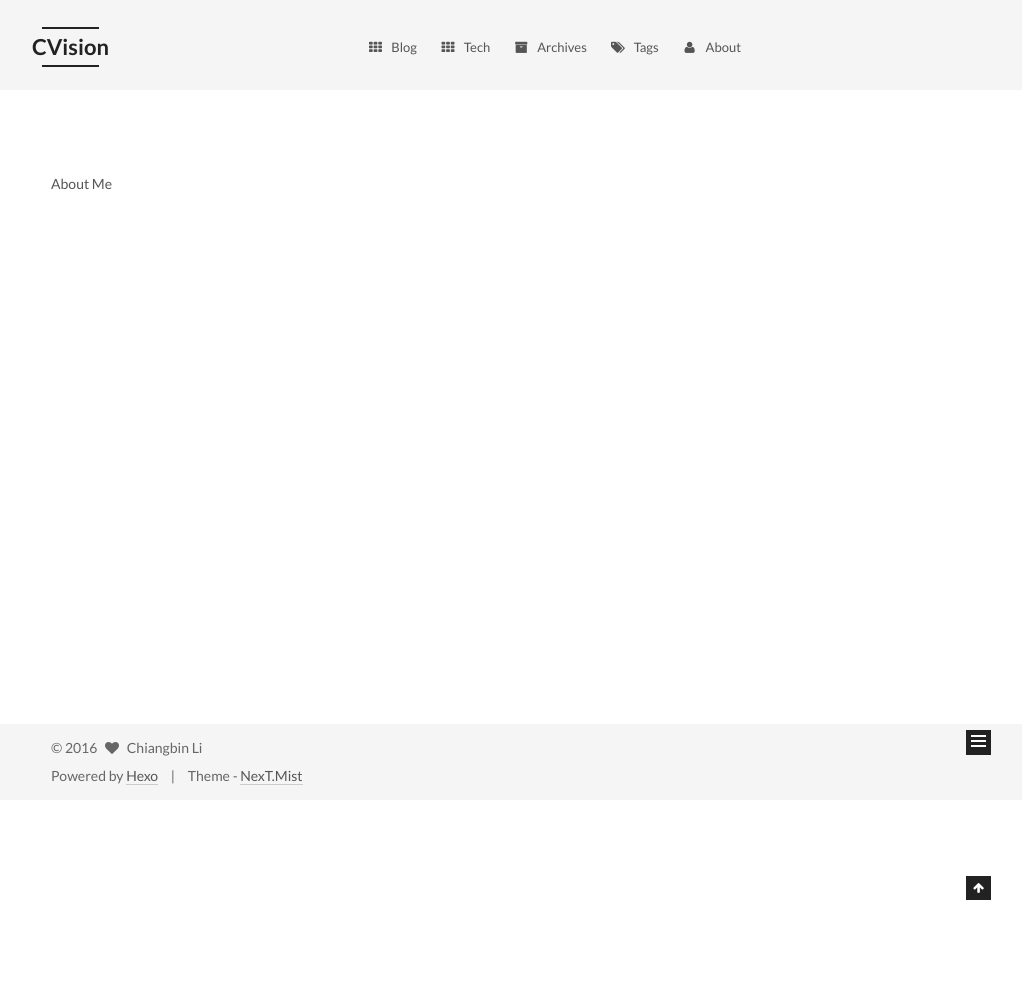
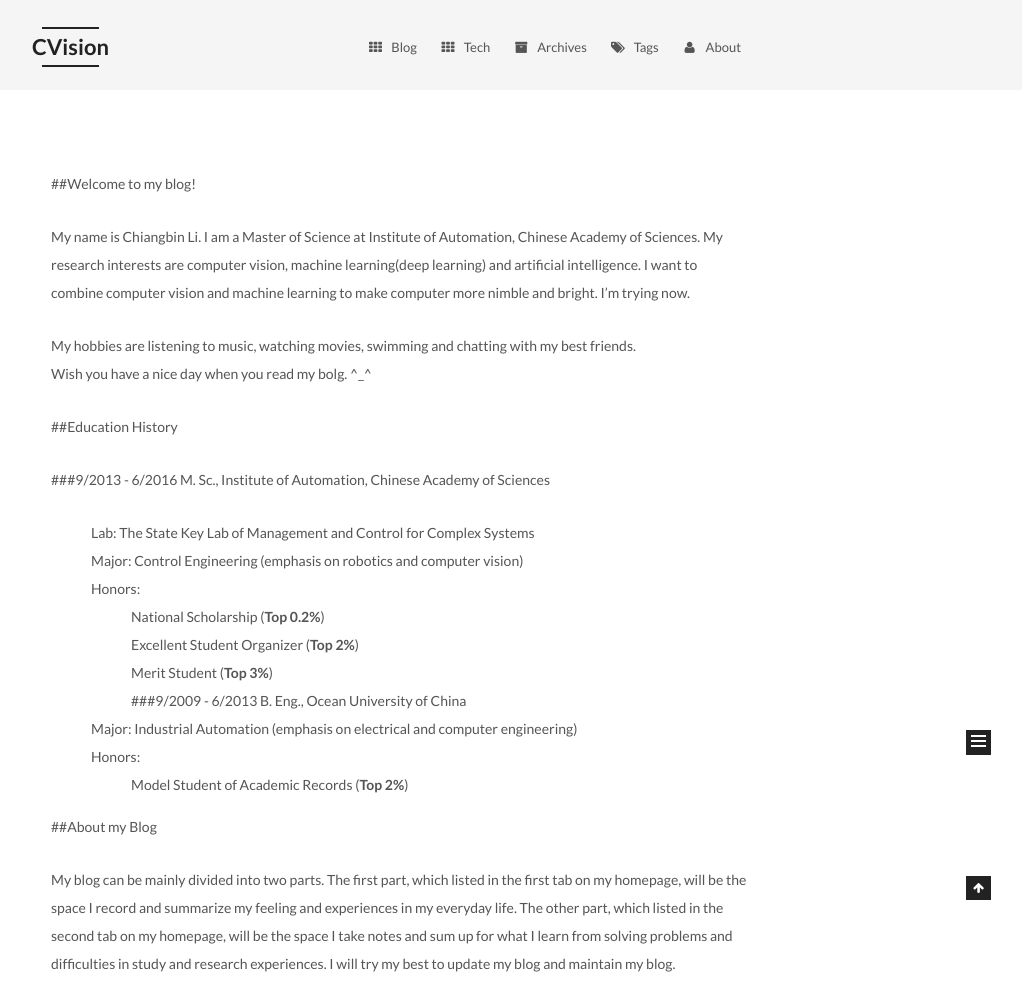
Before and after one commit to ChampionLi/ChampionLi.github.io, a plain HTML site: page about/index.html in a window 1280 px wide. Shown: the top 981 px of the page, without its empty margins (239-1261 px from the left). Before the commit the page ends 800 px from the top, so only its background shows below. Drawn offline with Linux system fonts and the light colour scheme.

Commit message:
Site updated: 2016-08-11 19:15:17

```diff
--- a/about/index.html
+++ b/about/index.html
@@ -84,16 +84,19 @@
 
 
 
-<meta name="description" content="About Me">
+<meta name="description" content="##Welcome to my blog!
+My name is Chiangbin Li. I am a Master of Science at Institute of Automation, Chinese Academy of Sciences.  My research interests are computer vision, machine learning(deep learn">
 <meta property="og:type" content="website">
 <meta property="og:title" content="about">
 <meta property="og:url" content="http://yoursite.com/about/index.html">
 <meta property="og:site_name" content="CVision">
-<meta property="og:description" content="About Me">
-<meta property="og:updated_time" content="2016-08-11T08:04:57.523Z">
+<meta property="og:description" content="##Welcome to my blog!
+My name is Chiangbin Li. I am a Master of Science at Institute of Automation, Chinese Academy of Sciences.  My research interests are computer vision, machine learning(deep learn">
+<meta property="og:updated_time" content="2016-08-11T11:13:48.371Z">
 <meta name="twitter:card" content="summary">
 <meta name="twitter:title" content="about">
-<meta name="twitter:description" content="About Me">
+<meta name="twitter:description" content="##Welcome to my blog!
+My name is Chiangbin Li. I am a Master of Science at Institute of Automation, Chinese Academy of Sciences.  My research interests are computer vision, machine learning(deep learn">
 
 
 
@@ -244,7 +247,28 @@
   <div id="posts" class="posts-expand">
 
 
-      <p>About Me</p>
+      <p>##Welcome to my blog!</p>
+<p>My name is Chiangbin Li. I am a Master of Science at Institute of Automation, Chinese Academy of Sciences.  My research interests are computer vision, machine learning(deep learning) and artificial intelligence. I want to combine computer vision and machine learning to make computer more nimble  and bright. I’m trying now.</p>
+<p>My hobbies are listening to music, watching movies, swimming and chatting with my best friends.<br>Wish you have a nice day when you read my bolg. ^_^</p>
+<p>##Education History</p>
+<p>###9/2013 - 6/2016   M. Sc., Institute of Automation, Chinese Academy of Sciences</p>
+<ul>
+<li>Lab: The State Key Lab of Management and Control for Complex Systems</li>
+<li>Major: Control Engineering (emphasis on robotics and computer vision)</li>
+<li>Honors:<ul>
+<li>National Scholarship (<strong>Top 0.2%</strong>)</li>
+<li>Excellent Student Organizer (<strong>Top 2%</strong>)</li>
+<li>Merit Student (<strong>Top 3%</strong>)<br>###9/2009 - 6/2013   B. Eng., Ocean University of China</li>
+</ul>
+</li>
+<li>Major: Industrial Automation (emphasis on electrical and computer engineering)</li>
+<li>Honors: <ul>
+<li>Model Student of Academic Records (<strong>Top 2%</strong>)</li>
+</ul>
+</li>
+</ul>
+<p>##About my Blog</p>
+<p>My blog can be mainly divided into two parts. The first part, which listed in the first tab on my homepage, will be the space I record and summarize my feeling and experiences in my everyday life. The other part, which listed in the second tab on my homepage, will be the space I take notes and sum up for what I learn from solving problems and difficulties in study and research experiences. I will try my best to update my blog and maintain my blog.  </p>
 
 
   </div>
--- a/css/main.css
+++ b/css/main.css
@@ -1548,7 +1548,7 @@ pre .javascript .function {
   width: 4px;
   height: 4px;
   border-radius: 50%;
-  background: #ff75ff;
+  background: #3effd7;
 }
 .links-of-blogroll {
   font-size: 13px;
```
